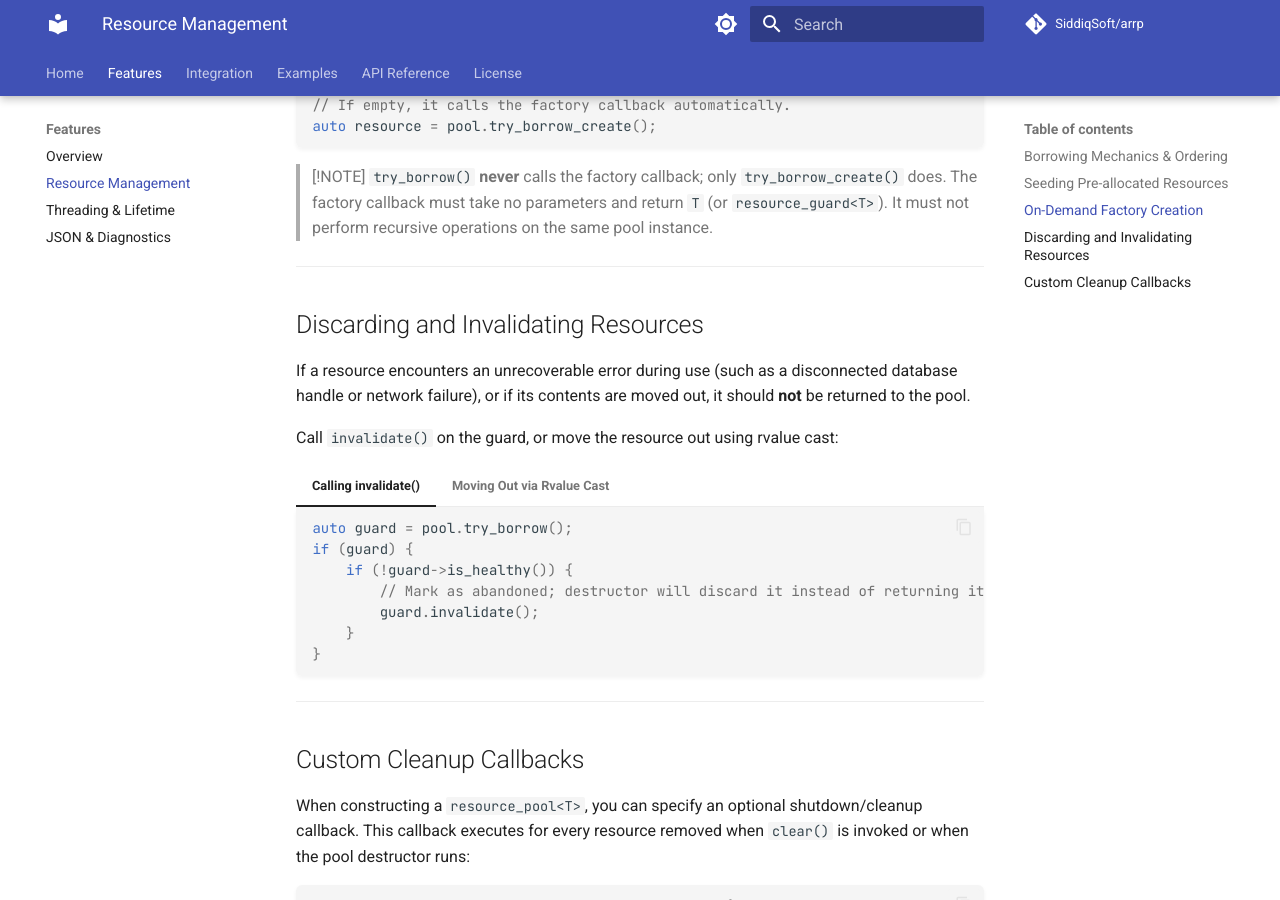
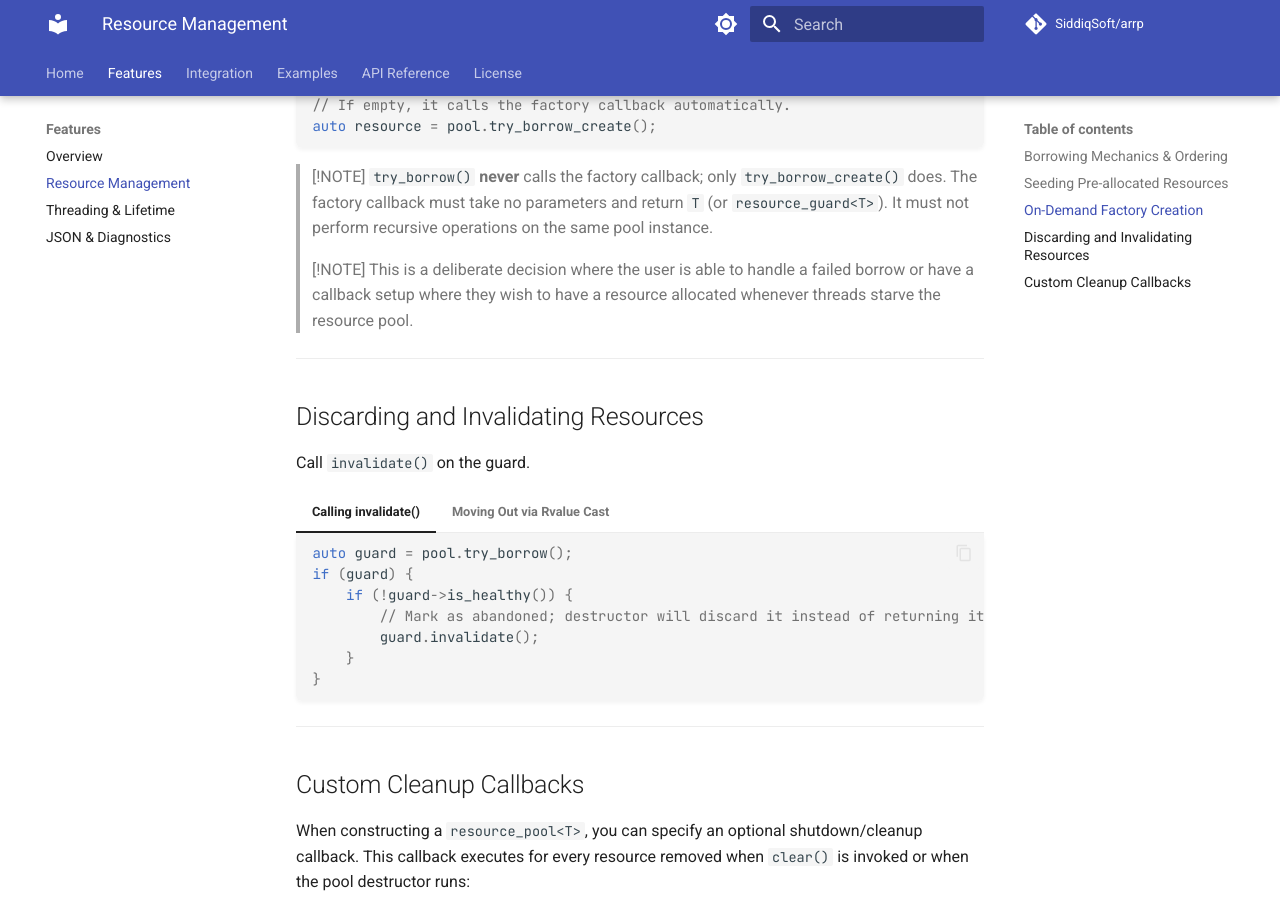
Before and after one commit to SiddiqSoft/arrp, an MkDocs documentation site: the page built from docs/features/resource-management.md, in a window 1280 px wide and 900 px high, scrolled down 1411 px. Built offline with MkDocs 1.6.1 and Material for MkDocs 9.7.7, drawn with Linux system fonts in a browser that asks for light colours; comment, search, counter and statistics services are not loaded.

Commit message:
docs: Updated the documentation to clarify usage of try_borrow and try_borrow_create

```diff
--- a/docs/features/resource-management.md
+++ b/docs/features/resource-management.md
@@ -57,14 +57,17 @@ auto resource = pool.try_borrow_create();
 
 > [!NOTE]
 > `try_borrow()` **never** calls the factory callback; only `try_borrow_create()` does. The factory callback must take no parameters and return `T` (or `resource_guard<T>`). It must not perform recursive operations on the same pool instance.
+>
+> [!NOTE] This is a deliberate decision where the user is able to handle a failed borrow or have a callback setup where they wish to have a resource allocated whenever
+threads starve the resource pool.
+
 
 ---
 
 ## Discarding and Invalidating Resources
 
-If a resource encounters an unrecoverable error during use (such as a disconnected database handle or network failure), or if its contents are moved out, it should **not** be returned to the pool.
 
-Call `invalidate()` on the guard, or move the resource out using rvalue cast:
+Call `invalidate()` on the guard.
 
 === "Calling invalidate()"
 
```
